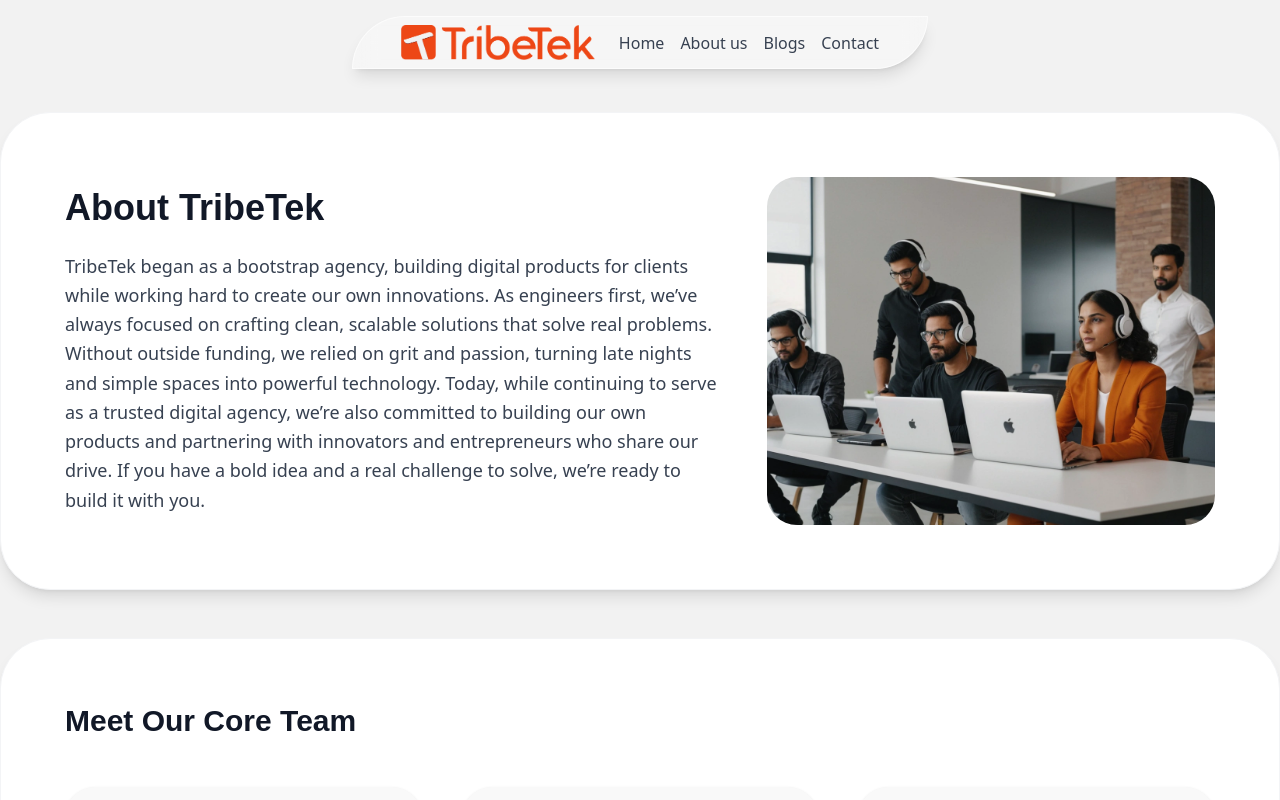
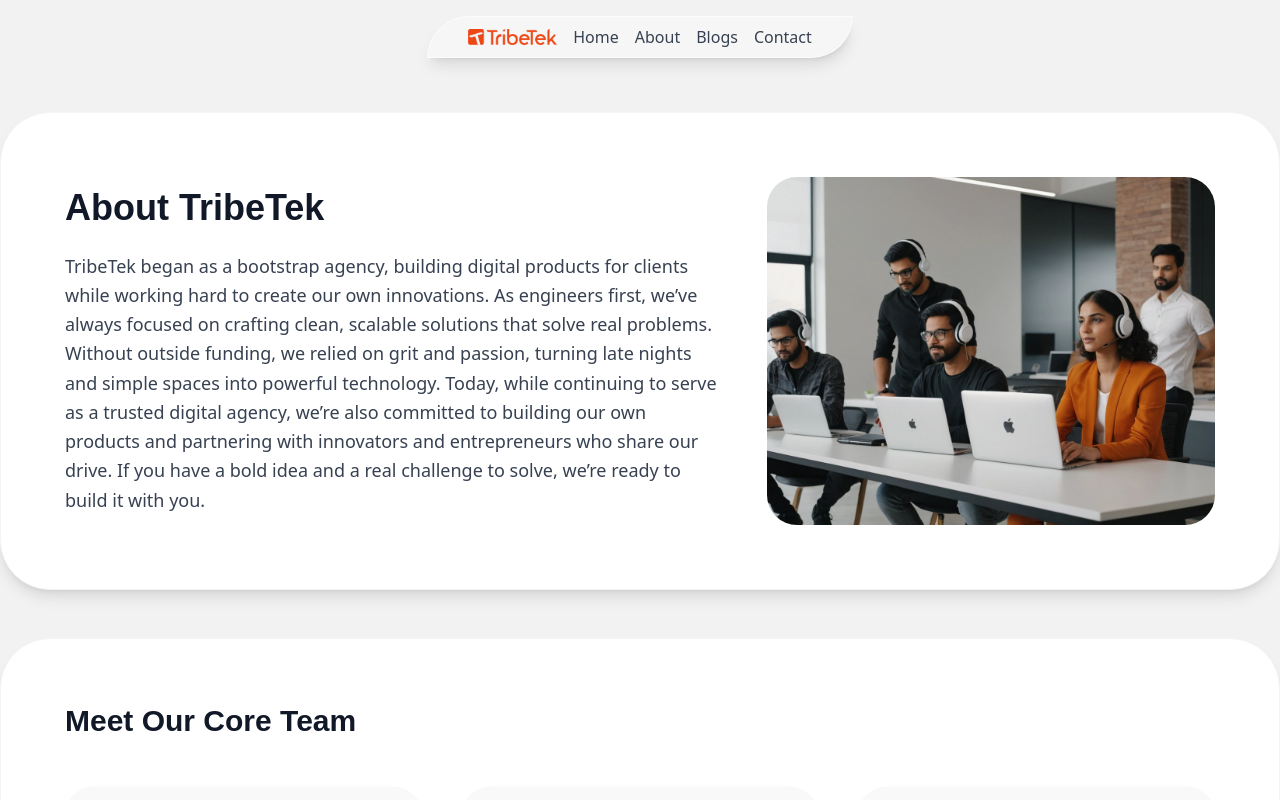
Before and after one commit to DinushanSriskandaraja/tribetek, a Next.js app: page /about in a window 1280 px wide. Shown: the top 800 px of the page. Built offline with nearby package versions, Linux system fonts and the light colour scheme; a web font is replaced by a local one.

Commit message:
nav responvise issue fixed

```diff
--- a/Components/nav.js
+++ b/Components/nav.js
@@ -14,13 +14,13 @@ const NavBar = () => {
         initial={{ y: -100, opacity: 0 }}
         animate={{ y: 0, opacity: 1 }}
         transition={{ duration: 0.8, ease: "easeOut" }}>
-        <div className="flex items-center px-6 space-x-6">
+        <div className="flex items-center px-4 space-x-4">
           {/* Logo */}
           <MotionImage
             src={TribeTek}
             alt="TribeTek Logo"
             // width={40}
-            height={35}
+            height={16}
             className=""
             // whileHover={{ scale: 1.1 }}
             // whileTap={{ scale: 0.95 }}
@@ -30,7 +30,7 @@ const NavBar = () => {
           <div className="flex space-x-4">
             {[
               { name: "Home", path: "/" },
-              { name: "About us", path: "/about" },
+              { name: "About", path: "/about" },
               { name: "Blogs", path: "/blog" },
               { name: "Contact", path: "/contact" },
             ].map((item) => (
```
